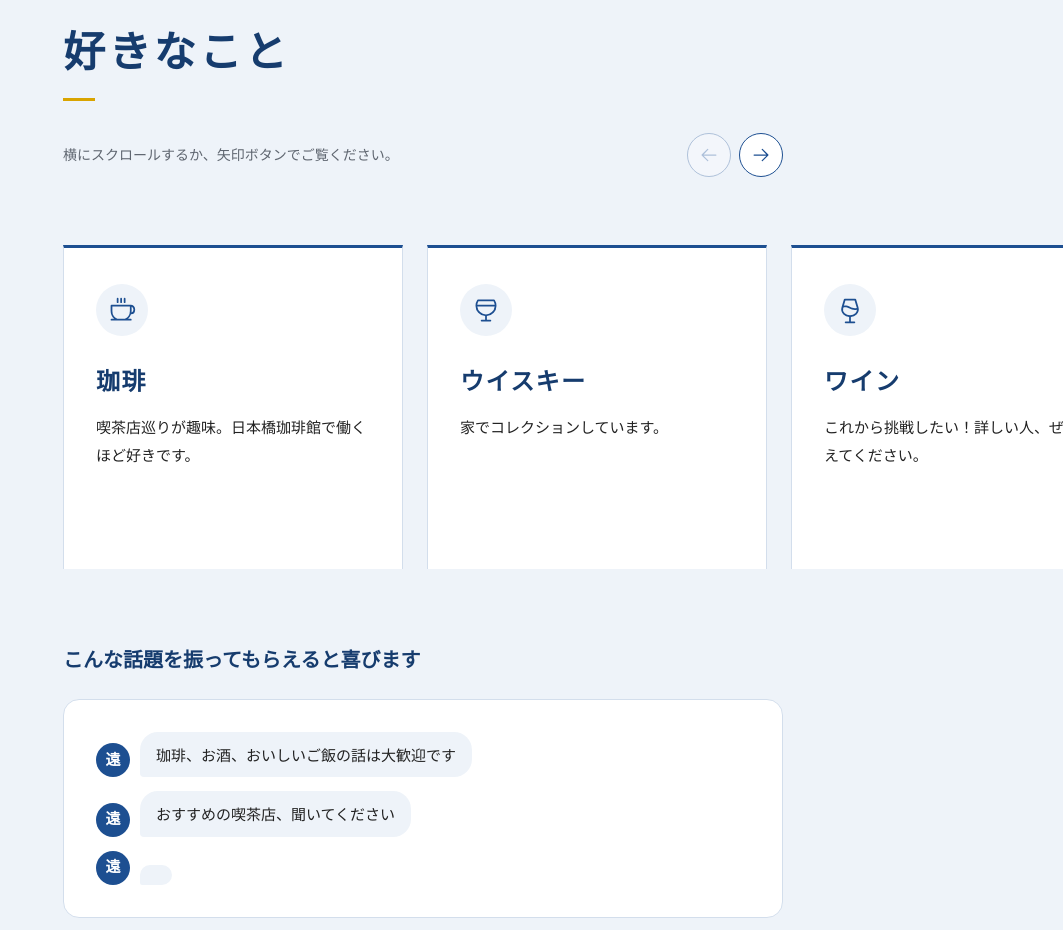
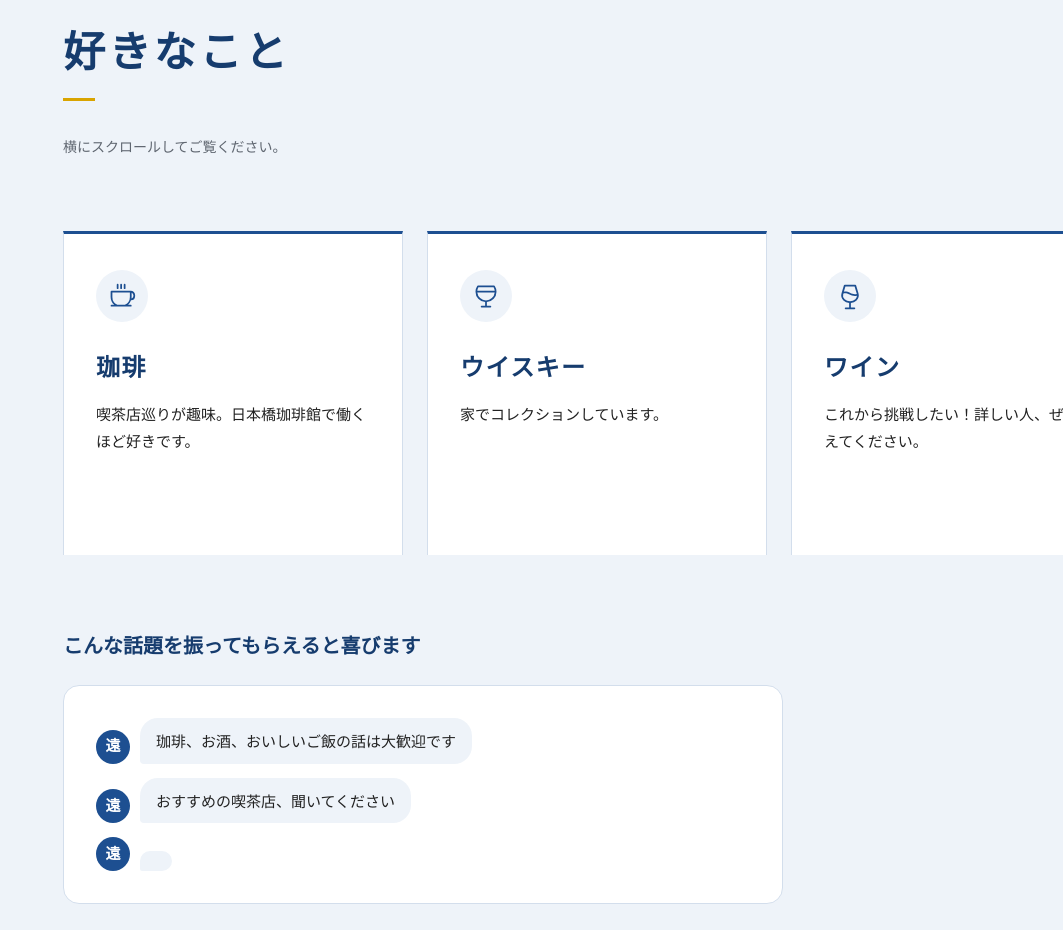
Before and after one commit to Seiichi6541/self-intro-site, a plain HTML site: page index.html in a window 1280 px wide. Shown: the part 3460-4390 px from the top of the page, without its empty margins (217-1280 px from the left). Drawn offline with Linux system fonts and the light colour scheme; a web font is replaced by a local one.

Commit message:
好きなことの矢印ボタンを削除
- 横スクロールだけで十分なため、矢印ボタンとその処理を削除
- 案内文を「横にスクロールしてご覧ください。」に変更

Co-Authored-By: Claude Opus 5.5 <noreply@anthropic.com>
Claude-Session: https://claude.ai/code/session_019fE6b9k84ZFrou1Lzz4TEk

```diff
--- a/index.html
+++ b/index.html
@@ -91,13 +91,7 @@
       <div class="likes-pin" id="likes-pin">
         <div class="container">
           <h2 class="heading" data-reveal-heading>好きなこと</h2>
-          <div class="likes-head">
-            <p class="section-lead likes-hint">横にスクロールするか、矢印ボタンでご覧ください。</p>
-            <div class="likes-controls">
-              <button class="likes-arrow" id="likes-prev" type="button" aria-label="前のカードへ" aria-controls="likes-viewport"></button>
-              <button class="likes-arrow" id="likes-next" type="button" aria-label="次のカードへ" aria-controls="likes-viewport"></button>
-            </div>
-          </div>
+          <p class="section-lead likes-hint">横にスクロールしてご覧ください。</p>
         </div>
         <div class="likes-viewport" id="likes-viewport" tabindex="0" aria-label="好きなことの一覧（横にスクロールできます）">
           <div class="likes-track" id="likes-list"></div>
--- a/main.js
+++ b/main.js
@@ -509,35 +509,6 @@ function setupHeaderState() {
   update();
 }
 
-// 好きなこと：左右の矢印ボタンで1枚ずつ横に動かす
-function setupLikesCarousel() {
-  const viewport = $("likes-viewport");
-  const prev = $("likes-prev");
-  const next = $("likes-next");
-  prev.appendChild(icon("arrowDown", "likes-arrow-icon is-prev"));
-  next.appendChild(icon("arrowDown", "likes-arrow-icon is-next"));
-
-  // カード1枚分（カードの幅＋すき間）
-  const step = () => {
-    const card = viewport.querySelector(".like-card");
-    const gap = parseFloat(getComputedStyle($("likes-list")).columnGap) || 0;
-    return card ? card.getBoundingClientRect().width + gap : viewport.clientWidth * 0.8;
-  };
-  const behavior = prefersReducedMotion ? "auto" : "smooth";
-  prev.addEventListener("click", () => viewport.scrollBy({ left: -step(), behavior }));
-  next.addEventListener("click", () => viewport.scrollBy({ left: step(), behavior }));
-
-  // 端まで来たらボタンを押せないようにする
-  const update = () => {
-    const max = viewport.scrollWidth - viewport.clientWidth;
-    prev.disabled = viewport.scrollLeft <= 2;
-    next.disabled = viewport.scrollLeft >= max - 2;
-  };
-  viewport.addEventListener("scroll", update, { passive: true });
-  window.addEventListener("resize", update);
-  update();
-}
-
 // SNSボタン：マウスに少し吸い寄せられる（マウス操作の端末だけ）
 function setupMagneticButtons() {
   if (!window.matchMedia("(hover: hover) and (pointer: fine)").matches) return;
@@ -568,7 +539,6 @@ renderSkills();
 renderManual();
 renderContact();
 renderQr();
-setupLikesCarousel();
 
 if (canAnimate) {
   gsap.registerPlugin(ScrollTrigger);
--- a/style.css
+++ b/style.css
@@ -640,36 +640,6 @@ html:not(.motion) .timeline-fill { transform: scaleY(1); }
 }
 .like-text { font-size: 15px; line-height: 1.85; }
 
-/* 案内文と矢印ボタン */
-.likes-head {
-  display: flex;
-  align-items: center;
-  justify-content: space-between;
-  gap: 16px;
-  margin: -24px 0 24px;
-}
-.likes-head .section-lead { margin: 0; }
-.likes-controls { display: flex; flex-shrink: 0; gap: 8px; }
-.likes-arrow {
-  display: flex;
-  align-items: center;
-  justify-content: center;
-  width: 44px;
-  height: 44px;
-  padding: 0;
-  color: var(--blue);
-  background: var(--white);
-  border: 1px solid var(--blue);
-  border-radius: 50%;
-  cursor: pointer;
-  transition: color 0.3s var(--ease), background-color 0.3s var(--ease), opacity 0.3s;
-}
-.likes-arrow:hover:not(:disabled) { color: var(--white); background: var(--blue); }
-.likes-arrow:disabled { opacity: 0.3; cursor: default; }
-.likes-arrow-icon { width: 20px; height: 20px; }
-.likes-arrow-icon.is-prev { transform: rotate(90deg); }
-.likes-arrow-icon.is-next { transform: rotate(-90deg); }
-
 .likes-viewport:focus-visible { outline-offset: -2px; }
 
 @media (min-width: 900px) {
```
